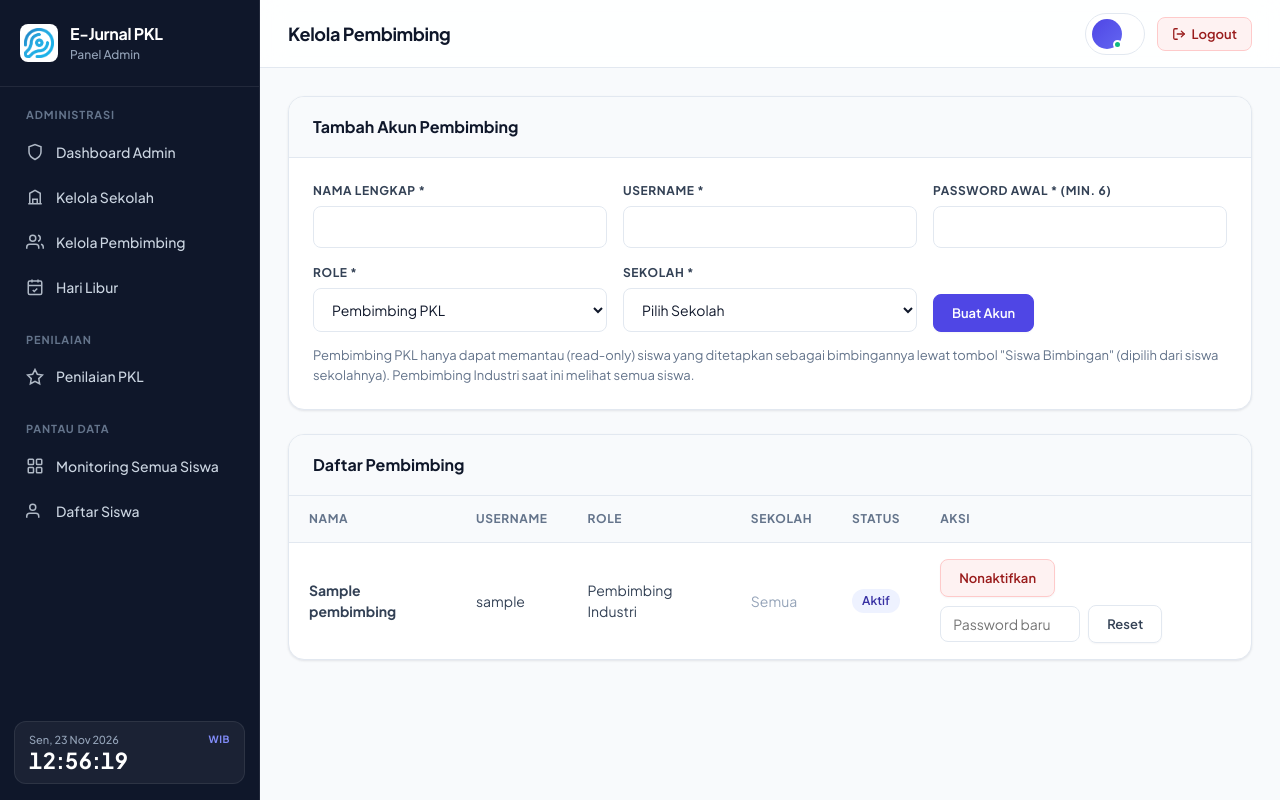
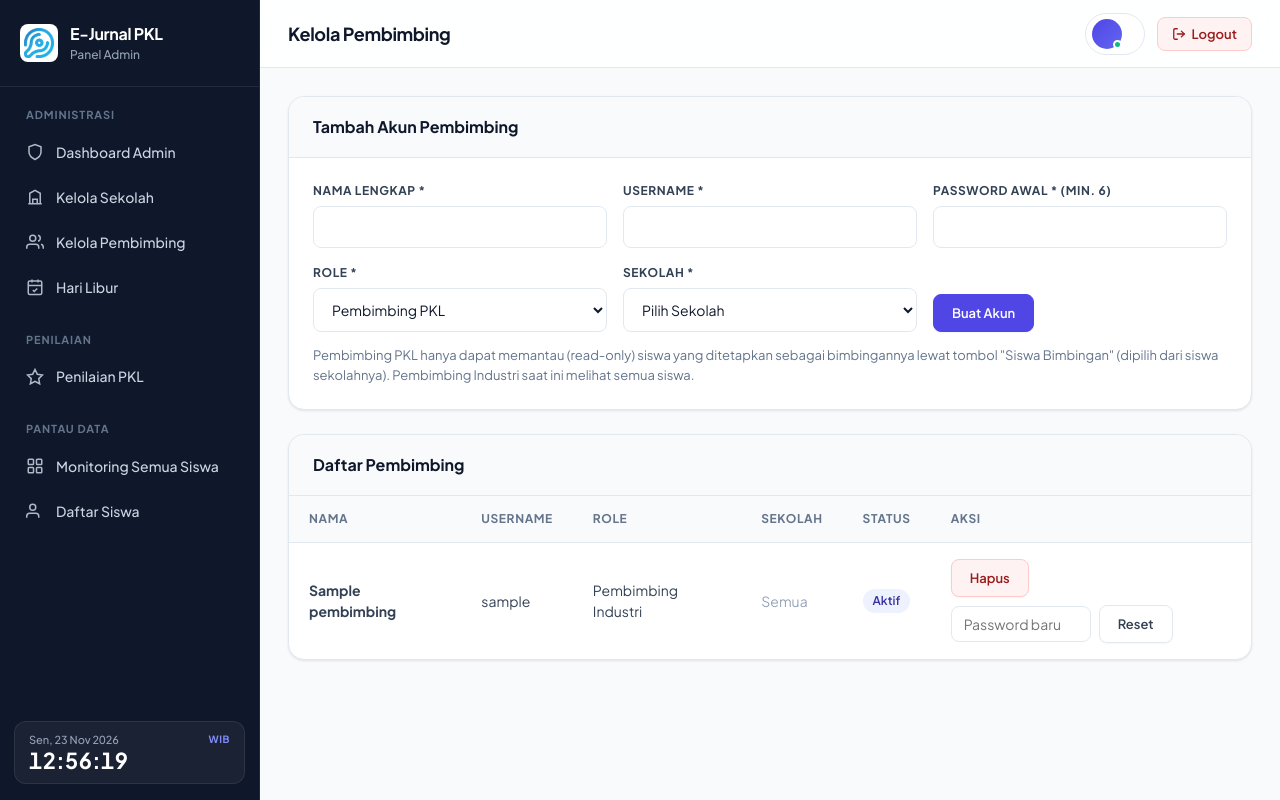
Before and after one commit to althebaran17/jurnal_pkl1, a Flask app: template templates/admin_pembimbing.html in a window 1280 px wide. Run offline with Flask 3, Linux system fonts and the light colour scheme; the template is opened without the code that fills it: most values are stand-ins (such as "Sample title", 1, 10 or a date in 2020).

Commit message:
Update admin

```diff
--- a/templates/admin_pembimbing.html
+++ b/templates/admin_pembimbing.html
@@ -323,11 +323,11 @@
                                 <td>{% if u.is_active == 0 %}<span class="adm-pill off">Nonaktif</span>{% else %}<span class="adm-pill">Aktif</span>{% endif %}</td>
                                 <td>
                                     <span class="adm-inline">
-                                        <form method="POST" class="adm-inline">
+                                        <form method="POST" class="adm-inline" onsubmit="return confirm('Apakah Anda yakin ingin menghapus akun pembimbing {{ u.nama }}?');">
                                             <input type="hidden" name="csrf_token" value="{{ csrf_token() }}">
-                                            <input type="hidden" name="aksi" value="toggle">
+                                            <input type="hidden" name="aksi" value="hapus">
                                             <input type="hidden" name="user_id" value="{{ u.id }}">
-                                            <button class="adm-btn {{ 'danger' if u.is_active != 0 else '' }}" type="submit">{{ 'Nonaktifkan' if u.is_active != 0 else 'Aktifkan' }}</button>
+                                            <button class="adm-btn danger" type="submit">Hapus</button>
                                         </form>
                                         <form method="POST" class="adm-inline" onsubmit="return this.password_baru.value.length >= 6 || (alert('Password baru minimal 6 karakter'), false)">
                                             <input type="hidden" name="csrf_token" value="{{ csrf_token() }}">
```
